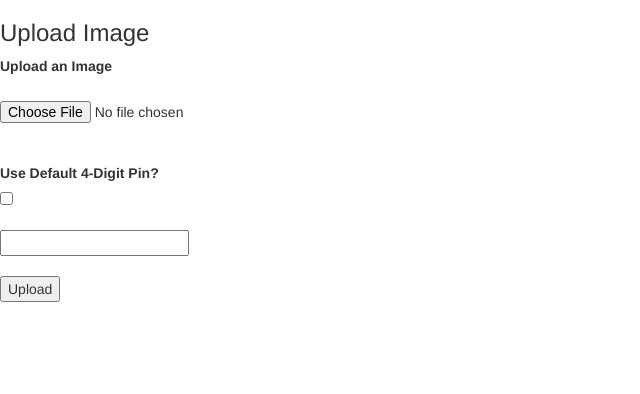
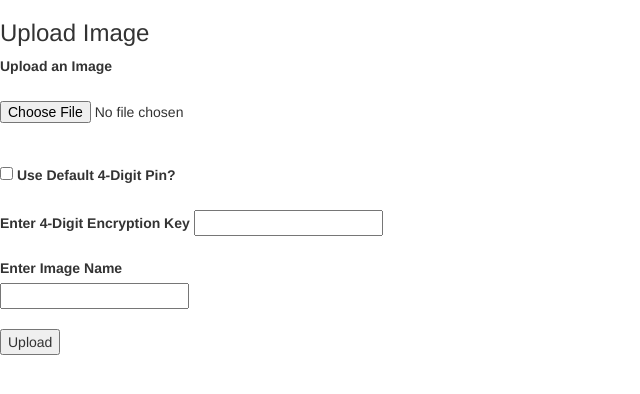
Before and after one commit to bryanlewis2/Encrypter, a Flask app: page /imageuploadpage in a window 1280 px wide. Shown: the top 394 px of the page, without its empty margins (0-640 px from the left). Run offline with Flask 2, Linux system fonts and the light colour scheme; some libraries are stand-ins or nearby versions.

Commit message:
Update 3 25/01/2022

```diff
--- a/Encrypter/app.py
+++ b/Encrypter/app.py
@@ -7,6 +7,7 @@ import cx_Oracle
 import hashlib
 import base64
 import bcrypt
+from Crypto.Cipher import AES
 from cryptography.fernet import Fernet
 from flask_wtf import FlaskForm
 from werkzeug.wrappers import response
@@ -173,6 +174,18 @@ def imageupload():
             img_pass = request.cookies.get('img_pass')
         else:
             img_pass = request.form.get('encryption_key')
+        image_name = request.form.get('image_name')
+
+        reverse_img_pass = img_pass[::-1]
+
+        b64string = b64string.decode("utf-8")
+        #image_string = img_pass + b64string + reverse_img_pass
+        checksum = img_pass + reverse_img_pass
+        checksum = checksum + img_pass + reverse_img_pass
+        image_string = checksum + b64string
+
+        return image_string
+
         return b64string
     except:
         return "An Error Ocurred"
--- a/Encrypter/templates/imageupload.html
+++ b/Encrypter/templates/imageupload.html
@@ -14,10 +14,14 @@
         <label id="image_upload">Upload an Image</label><br /><br />
         <input type="file" name="uploaded_image" /><br /><br />
 
-        <label id="default_pin">Use Default 4-Digit Pin?</label><br />
-        <input type="checkbox" id="myCheck" name="check" value="default" onclick="addbox();" /><br /><br />
+        <input type="checkbox" id="myCheck" name="check" value="default" onclick="addbox();" />
+        <label id="default_pin">Use Default 4-Digit Pin?</label><br /><br />
 
+        <label id="textlabel">Enter 4-Digit Encryption Key</label>
         <input type="text" id="text_box" name="encryption_key" /><br /><br />
+
+        <label id="img_name">Enter Image Name</label><br />
+        <input type="text" id="img_text" name="image_text" /><br /><br />
 
         <input type="submit" value="Upload" />
 
@@ -26,9 +30,11 @@
         function addbox() {
             if (document.getElementById('myCheck').checked) {
                 document.getElementById('text_box').style.display = 'none';
+                document.getElementById('textlabel').style.display = 'none';
             }
             else {
                 document.getElementById('text_box').style.display = 'block';
+                document.getElementById('textlabel').style.display = 'block';
             }
         }
     </script>
```
